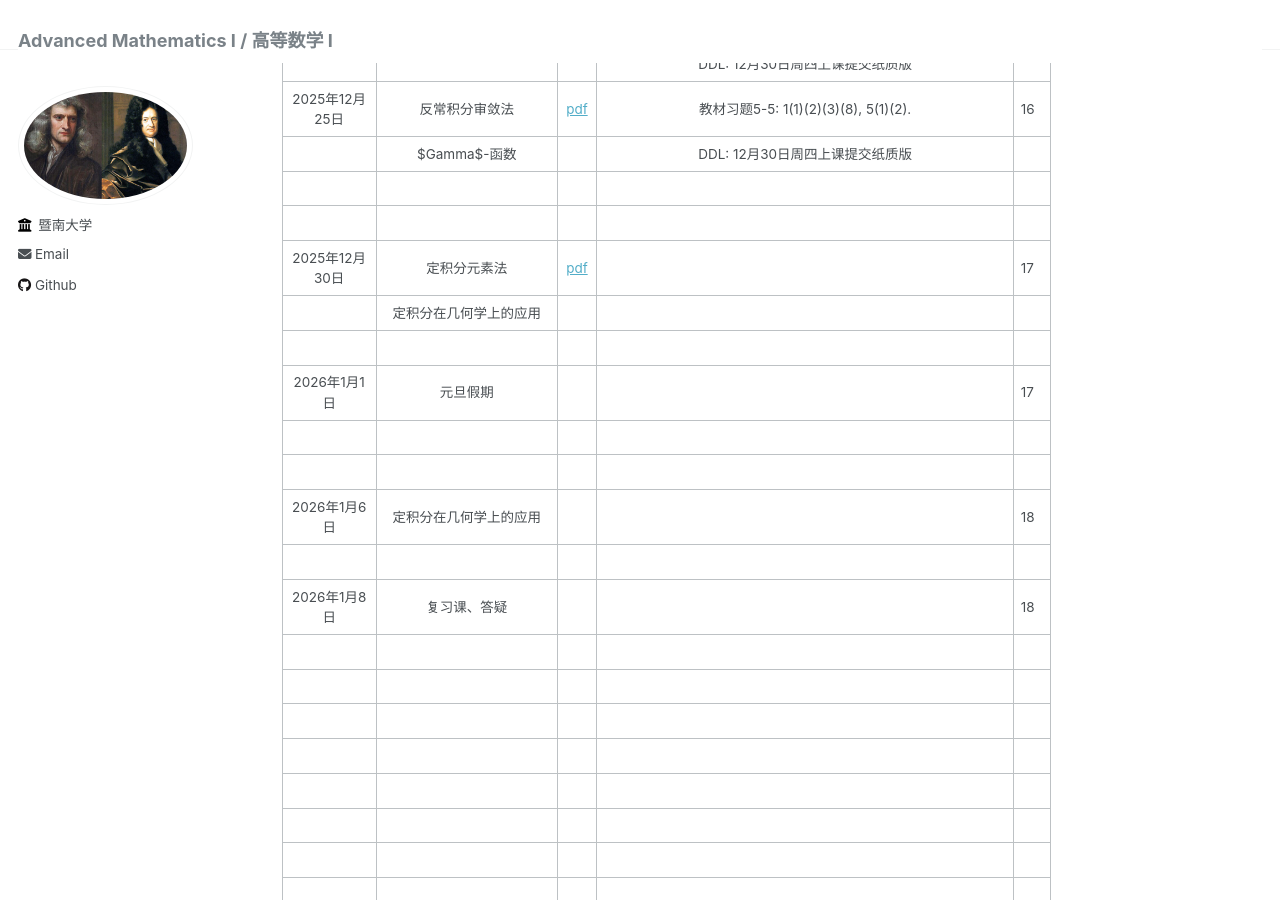
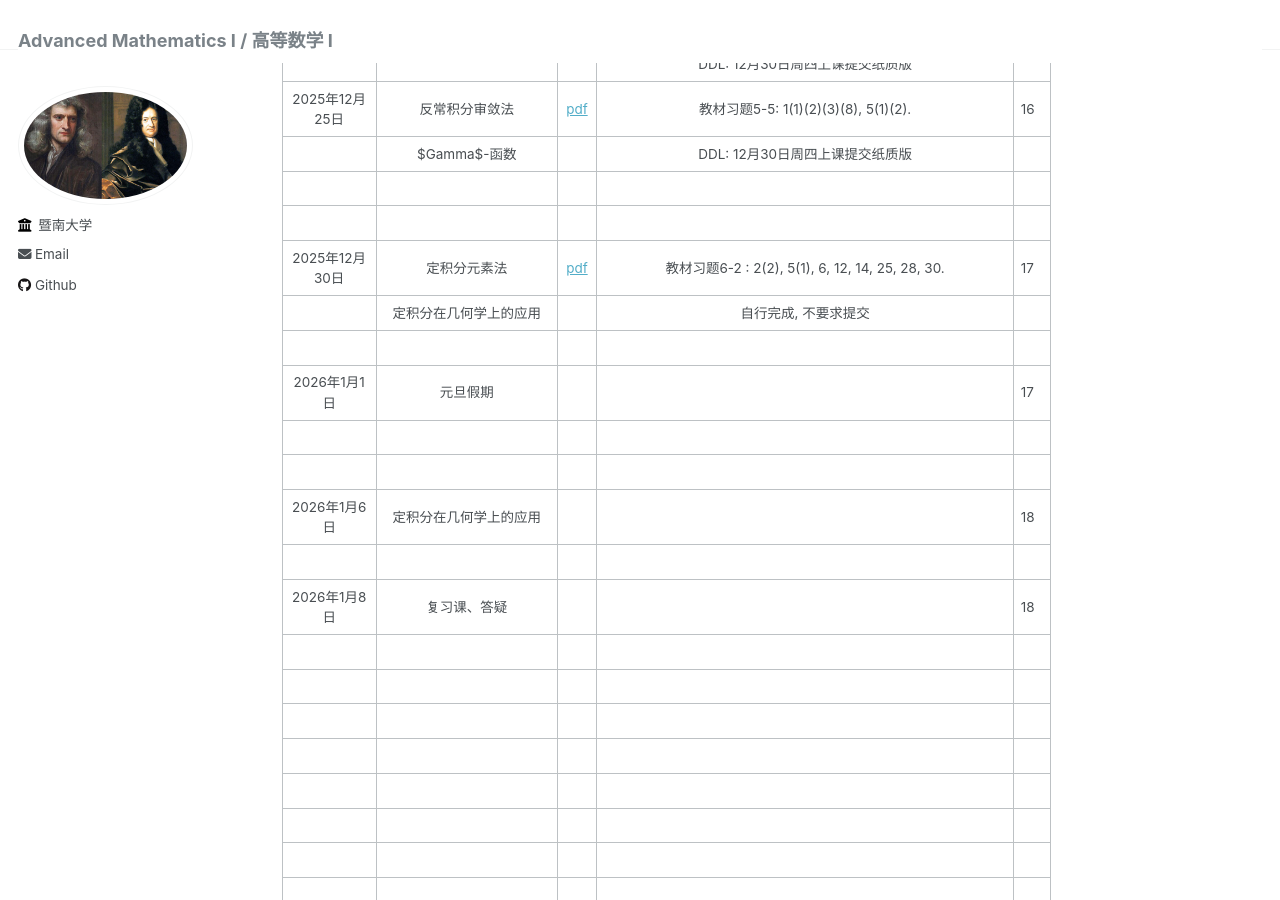
Before and after one commit to wangyuanhao/advanced_mathematics, a Jekyll site: the page built from _pages/about.md, in a window 1280 px wide and 900 px high, scrolled down 5133 px. Built offline with Jekyll 4.4.1, drawn with Linux system fonts in a browser that asks for light colours.

Commit message:
Update about.md

```diff
--- a/_pages/about.md
+++ b/_pages/about.md
@@ -154,8 +154,8 @@ redirect_from:
 |                    |           $Gamma$-函数           |                                                              |               DDL: 12月30日周四上课提交纸质版                |      |
 |                    |                                  |                                                              |                                                              |      |
 |                    |                                  |                                                              |                                                              |      |
-|   2025年12月30日   |           定积分元素法           |  [pdf](./notes/Ch6.1 Definite Integration in Geometry.pdf)   |                                                              | 17   |
-|                    |      定积分在几何学上的应用      |                                                              |                                                              |      |
+|   2025年12月30日   |           定积分元素法           |  [pdf](./notes/Ch6.1 Definite Integration in Geometry.pdf)   |       教材习题6-2 : 2(2), 5(1), 6, 12, 14, 25, 28, 30.       | 17   |
+|                    |      定积分在几何学上的应用      |                                                              |                     自行完成, 不要求提交                     |      |
 |                    |                                  |                                                              |                                                              |      |
 |    2026年1月1日    |             元旦假期             |                                                              |                                                              | 17   |
 |                    |                                  |                                                              |                                                              |      |
```
